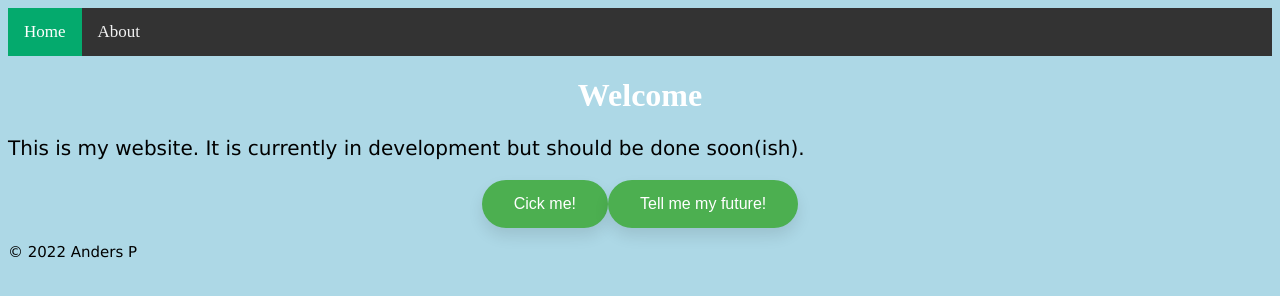
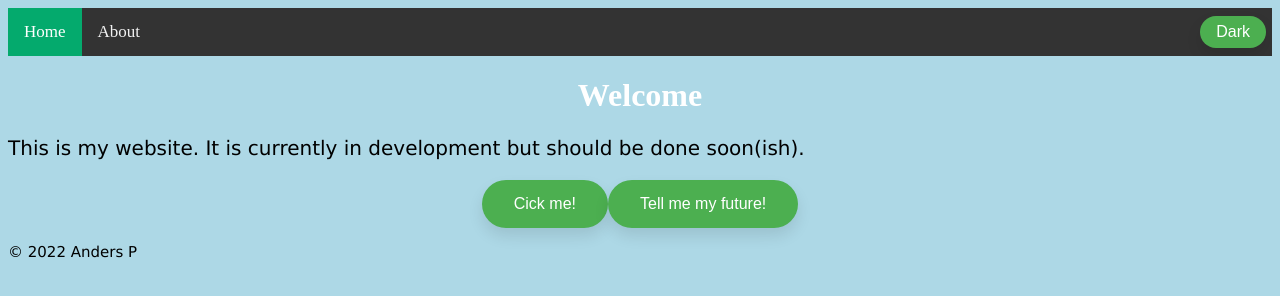
Before and after one commit to Anders-1/Website, a plain HTML site: page index.html in a window 1280 px wide. Drawn offline with Linux system fonts and the light colour scheme.

Commit message:
Fixed button dissapearing with just a SLIGHT change in size/position.

```diff
--- a/index.html
+++ b/index.html
@@ -28,12 +28,7 @@
 
 		  <a class="active" href="index.html">Home</a>
 		  <a href="pages/about.html">About</a>
-
-			<div class="vertical-center">
-
-				<button id="darkButton" class="smallButton" onclick="darkMode()">Dark</button>
-
-			</div>
+			<button id="darkButton" class="smallButton" onclick="darkMode()">Dark</button>
 
 		</div>
 
--- a/style.css
+++ b/style.css
@@ -91,9 +91,18 @@ p {
 
 #darkButton {
 
-  float: right;
+  float: right !important;
   /* WARNING: THIS BUTTON DISAPPEARS IF YOU RESIZE THE WINDOW! */
-  margin-left:1300px;
+  /* I think this is fixed now, just SLIGHT difference in button size. */
+  /* margin-left:1300px; */
+  /* position:absolute; */
+  /* display: flex; */
+  /* justify-content: flex-end; */
+  /* vertical-align: middle; */
+  /* position: absolute; */
+  top: 100%;
+  transform: translateY(25%);
+  margin-right: 6px;
 
 }
 
@@ -115,8 +124,10 @@ img {
 .topnav {
   background-color: #333;
   overflow: hidden;
-  display: flex;
+  /* display: flex; */
   align-items: center;
+  position:relative;
+  height:100%;
 }
 
 /* Style the links inside the navigation bar */
```
